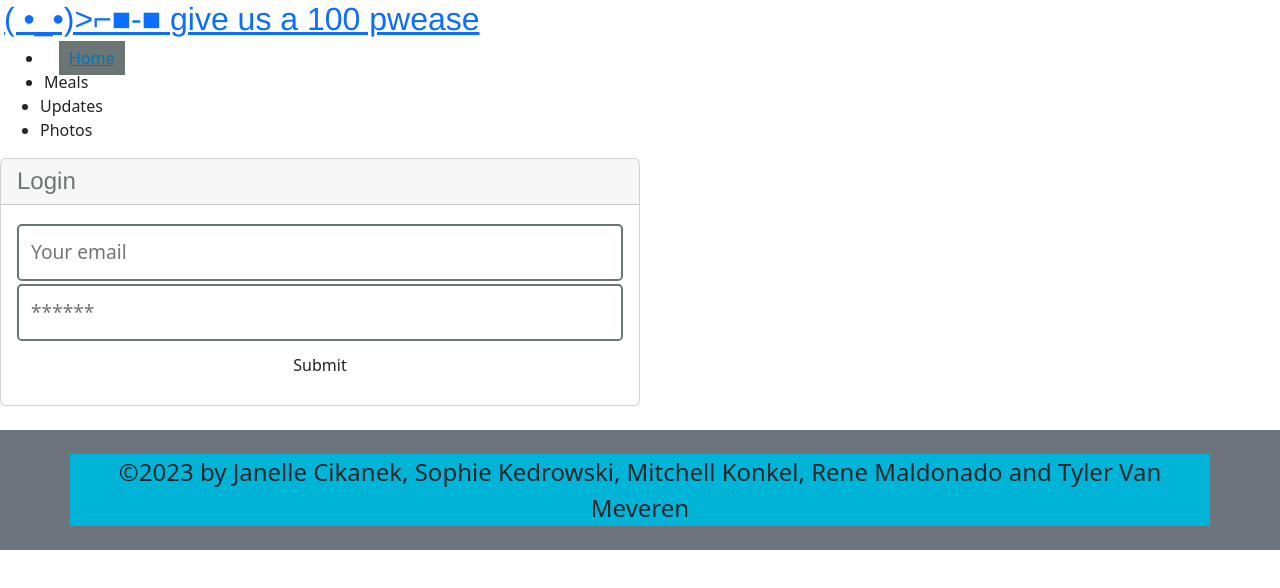
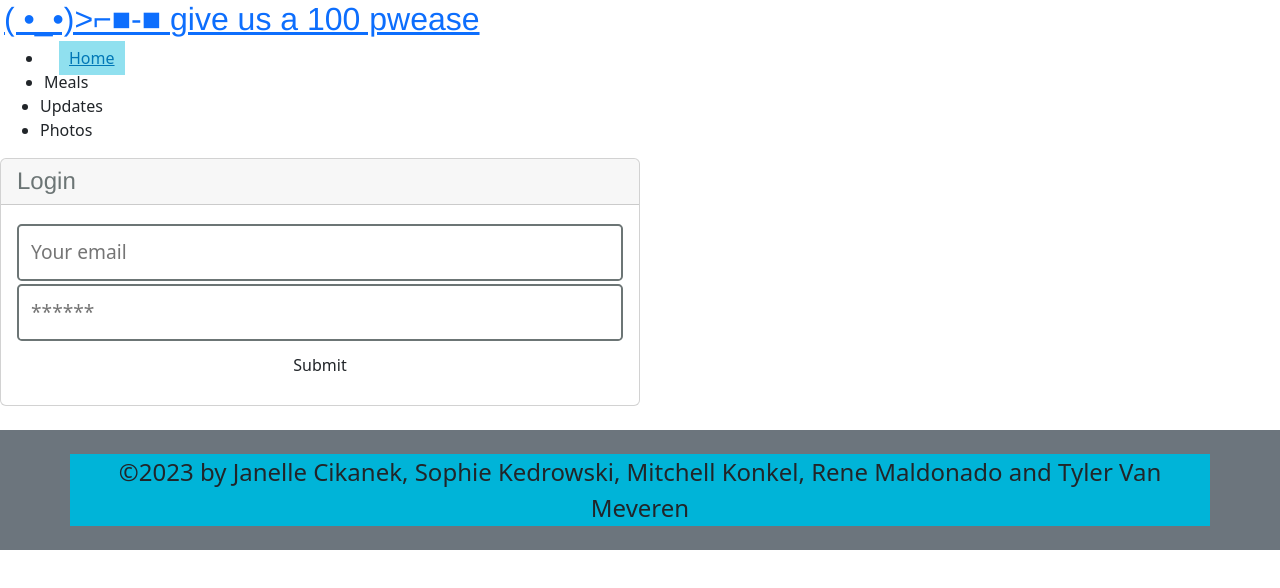
Before and after one commit to mjkonkel/helping-hands, a React (Create React App) app in the folder client/: page /login in a window 1280 px wide. In both pictures the pointer is over the link "Home". Shown: the top 588 px of the page. Built offline with nearby package versions, Linux system fonts and the light colour scheme.

Commit message:
redid hover color

```diff
--- a/client/src/index.css
+++ b/client/src/index.css
@@ -108,7 +108,7 @@ nav a {
 
 nav a:hover {
   color: var(--secondary);
-  background-color: var(--dark);
+  background-color: var(--quatrinary);
 }
 /* photo carousel css*/
 .photos {
@@ -158,7 +158,7 @@ font-size: x-large;
 .btn:hover,
 .pill:hover {
   color: var(--secondary);
-  background-color: var(--dark);
+  background-color: var(--quatrinary);
 }
 
 .btn:hover a,
```
